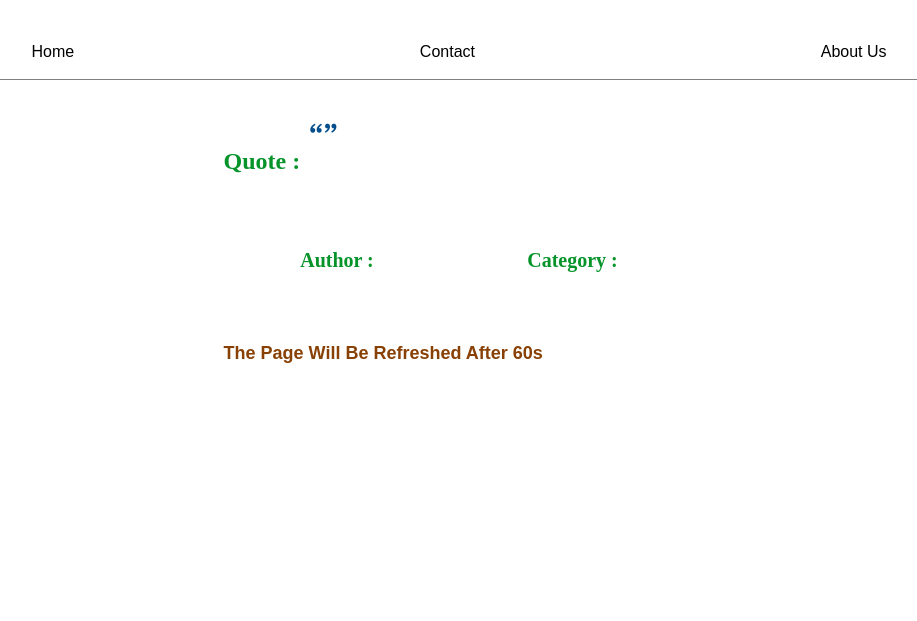
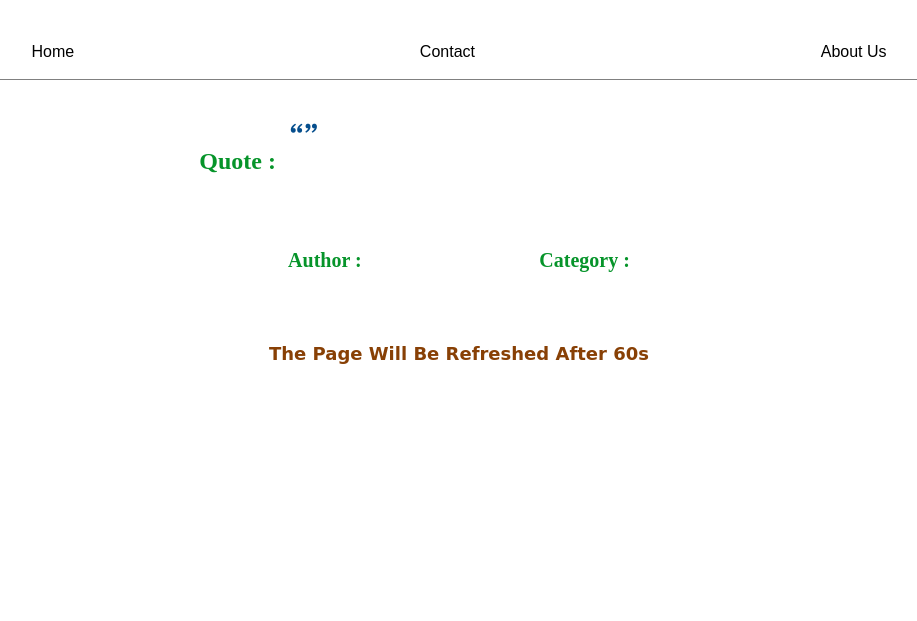
Before and after one commit to cheikh1111/Flask_Quote_App, a Flask app: page / in a window 1280 px wide. Shown: the top 621 px of the page, without its empty margins (181-1098 px from the left). Run offline with Flask 3, Linux system fonts and the light colour scheme.

Commit message:
I uploaded files

```diff
--- a/static/css/home.css
+++ b/static/css/home.css
@@ -40,7 +40,8 @@
 
 .warning{
     color:rgb(136, 64, 5);
-    font-family: fantasy;
+    font-family: cursive;
     font-size:  large;
     width: 100%;
+    text-align:center;
 }
```
